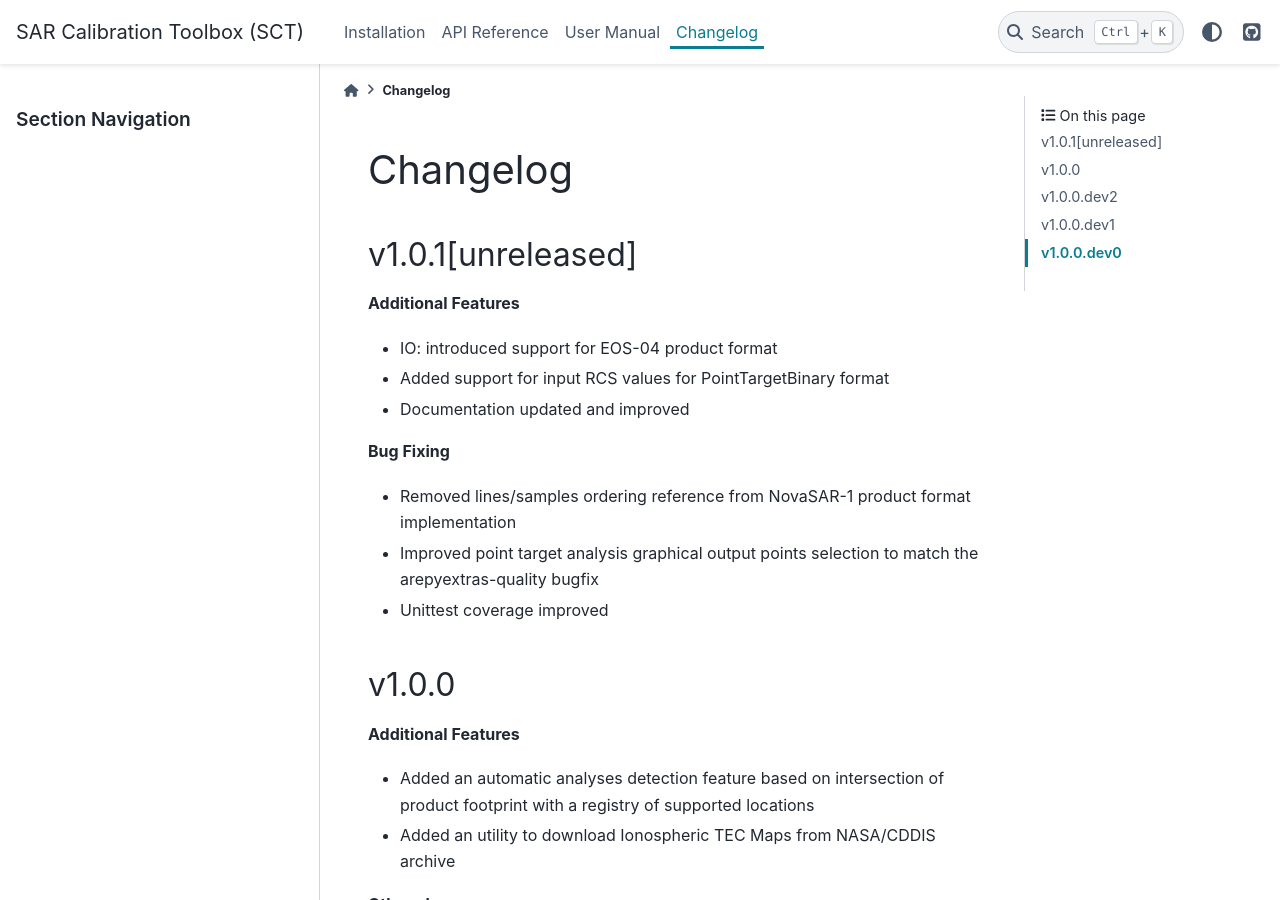
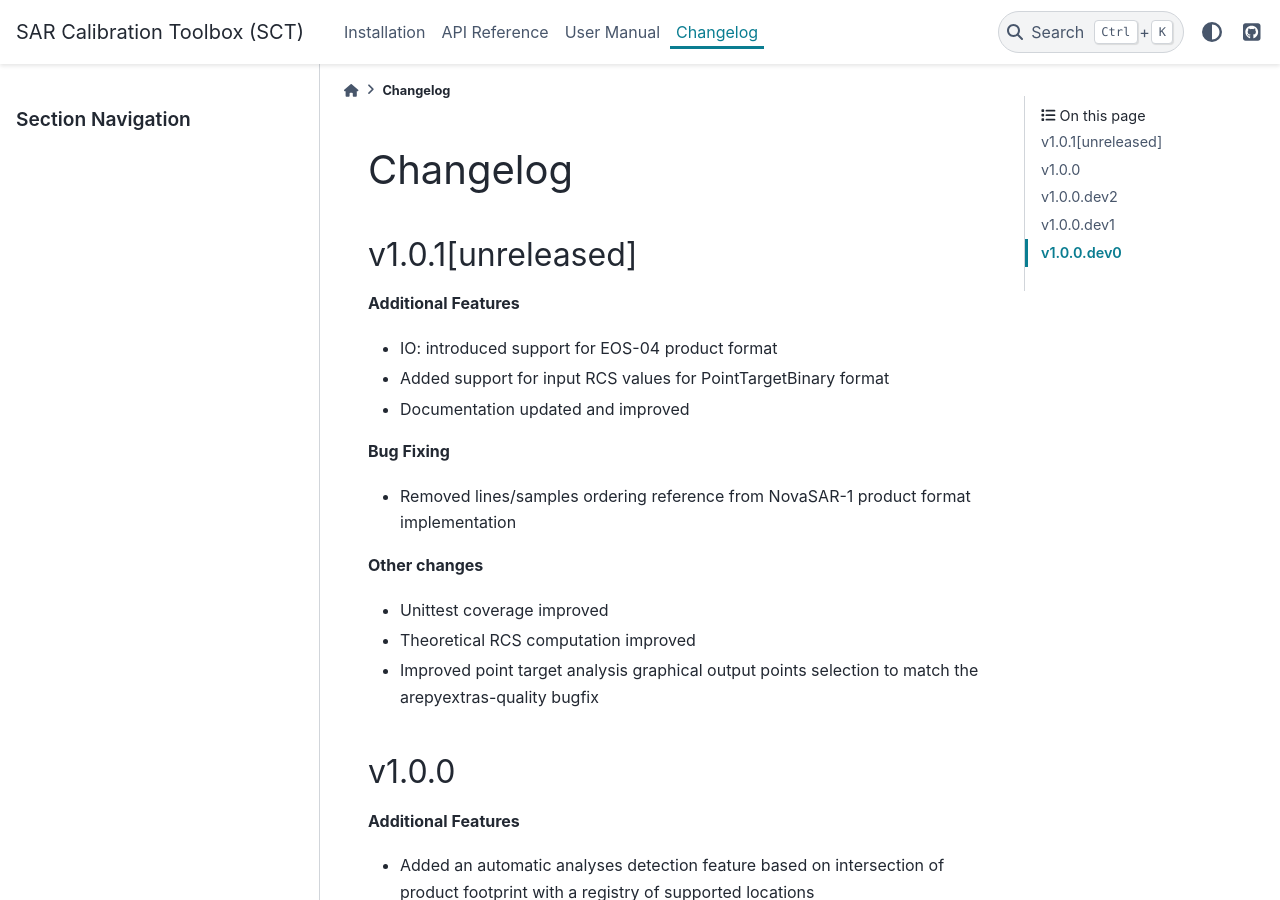
Before and after one commit to aresys-srl/sct, a Sphinx documentation site: the page built from docs/source/changelog.rst, in a window 1280 px wide and 900 px high. Built offline with Sphinx 7.4.7 and the PyData theme 0.15.4, drawn with Linux system fonts in a browser that asks for light colours.

Commit message:
changelog.rst updated

```diff
--- a/docs/source/changelog.rst
+++ b/docs/source/changelog.rst
@@ -13,8 +13,12 @@ v1.0.1[unreleased]
 **Bug Fixing**
 
 - Removed lines/samples ordering reference from NovaSAR-1 product format implementation
+
+**Other changes**
+
+- Unittest coverage improved
+- Theoretical RCS computation improved
 - Improved point target analysis graphical output points selection to match the arepyextras-quality bugfix
-- Unittest coverage improved
 
 v1.0.0
 ------
```
